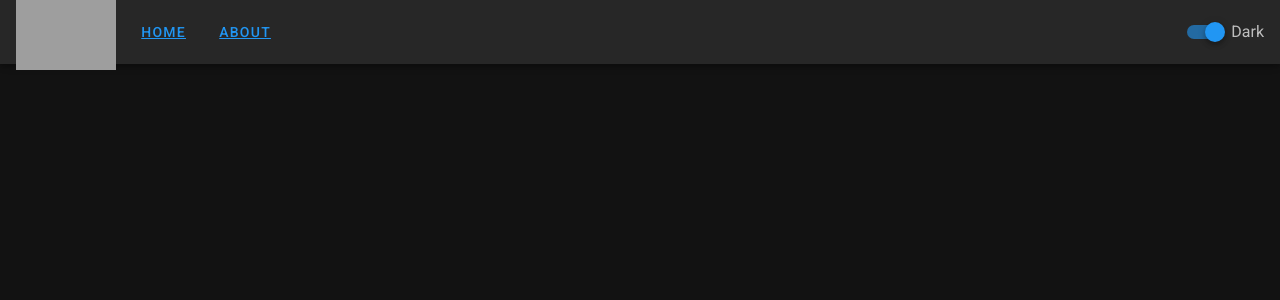
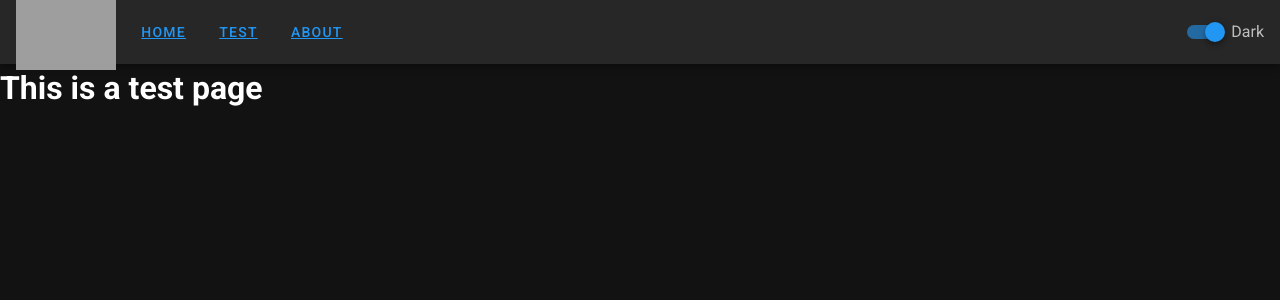
Before and after one commit to preginald/ryve, a Vue app: page /test in a window 1280 px wide. Shown: the top 300 px of the page. Built offline with nearby package versions, Linux system fonts and the light colour scheme; grey boxes are pictures that could not be loaded.

Commit message:
add test page with route and nav

```diff
--- a/src/App.vue
+++ b/src/App.vue
@@ -11,6 +11,9 @@
       />
       <v-btn text>
         <router-link to="/">Home</router-link>
+      </v-btn>
+      <v-btn text>
+        <router-link to="/test">Test</router-link>
       </v-btn>
       <v-btn text>
         <router-link to="/about">About</router-link>
--- a/src/router/index.js
+++ b/src/router/index.js
@@ -17,6 +17,11 @@ const routes = [
     // this generates a separate chunk (about.[hash].js) for this route
     // which is lazy-loaded when the route is visited.
     component: () => import(/* webpackChunkName: "about" */ '../views/About.vue')
+  },
+  {
+    path: '/test',
+    name: 'Test',
+    component: () => import('../views/Test.vue')
   }
 ]
 
--- /dev/null
+++ b/src/views/Test.vue
@@ -0,0 +1,5 @@
+<template>
+  <div class="test">
+    <h1>This is a test page</h1>
+  </div>
+</template>
```
